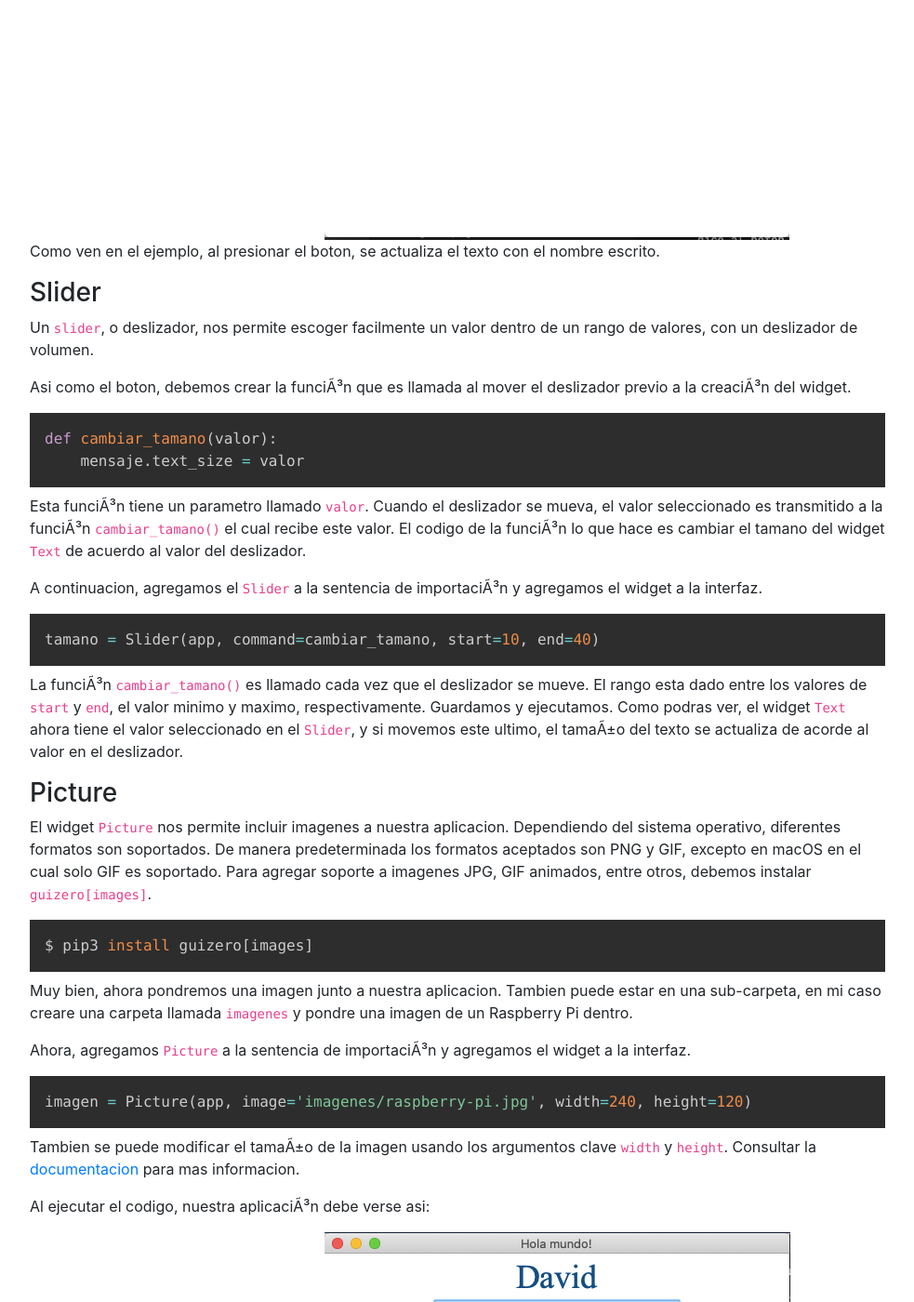
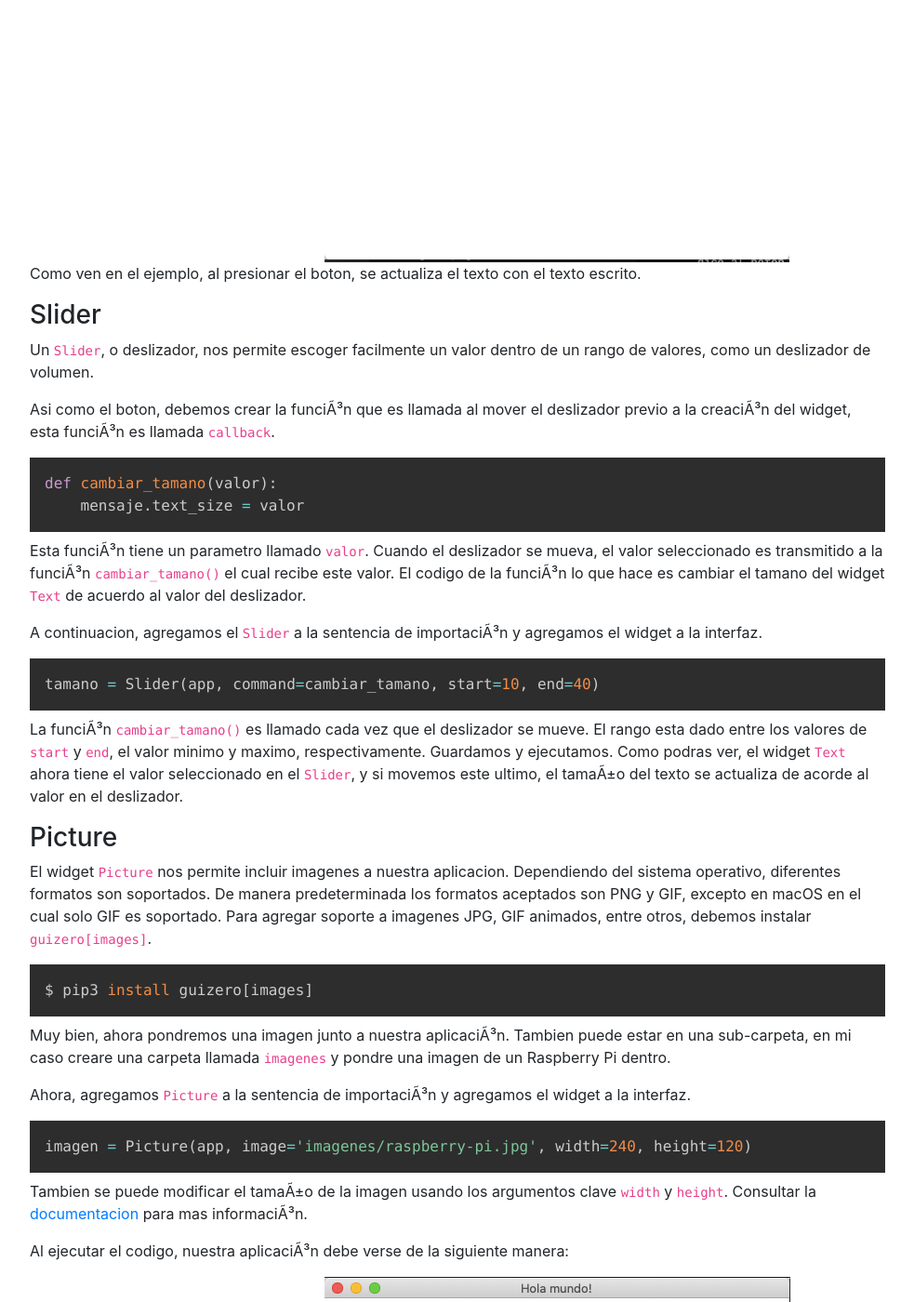
Before and after one commit to dbarrerap/dbarrerap.github.io, a Jekyll site: the page built from _posts/2020-05-02-python-guizero.md, in a window 1280 px wide and 1400 px high, scrolled down 3955 px. Shown: the whole window at 93% size, without its empty margins (148-1131 px from the left). Built offline with Jekyll 4.4.1, drawn with Linux system fonts in a browser that asks for light colours; nearby versions of some CDN libraries; comment, search, counter and statistics services are not loaded; some of the changed text lies outside the part shown.

Commit message:
Update 2020-05-02-python-guizero.md

````diff
--- a/_posts/2020-05-02-python-guizero.md
+++ b/_posts/2020-05-02-python-guizero.md
@@ -65,23 +65,23 @@
 mensaje = Text(app, text='Mi primera app')
 ```
 
-Aqui hemos creado un widget Text con el nombre ```mensaje```. El primer argumento le dice al widget quien es el elemento padre, en este caso la ventana principal, la cual creamos en anteriormente.
+Aqui hemos creado un widget Text con el nombre ```mensaje```. El primer argumento le dice al widget quien es el elemento padre, en este caso la ventana principal, la cual habíamos creado anteriormente.
 
 <div class="row"><div class="col-md-4 offset-md-4">
 <img src="/assets/ScreenShot2020-05-02_2158.png">
 </div></div>
 
-Debería verse como en la imagen arriba. Notas que le dijimos al widget el ```Text``` el texto a mostrar mediante ```text='Mi primera app'```? Esto es denominado un _argumento clave_, porque se ha especificado la clave ```text``` y el valor, o mas bien texto, a mostrar. Existen otros argumentos clave, los cuales se pueden agregar separándolos por comas.
+Debería verse como en la imagen arriba. Notas que le dijimos al widget ```Text``` el texto a mostrar mediante ```text='Mi primera app'```? Esto es denominado un _argumento clave_, porque se ha especificado la clave ```text``` y el valor, o mas bien texto, a mostrar. Existen otros argumentos clave, los cuales se pueden agregar separándolos por comas.
 
 ```python
 mensaje = Text(app, text='Mi primera app', size=36, font="Times New Roman", color="#003b6f")
 ```
 
-Leyendo [la documentación](https://lawsie.github.io/guizero/text/), podemos ver toda la lista de argumentos que pueden usarse, asi como sus posibles valores. En el ejemplo he usado ```size``` para el tamaño, ```font``` para la tipografia, la cual depende de la disponibilidad en el sistema, y por ultimo ```color```, pero no todos los colores pueden ser definidos por su nombre por lo cual tambien acepta un color usando su valor en hexadecimal.
+Leyendo [la documentación](https://lawsie.github.io/guizero/text/), podemos ver toda la lista de argumentos que pueden usarse, asi como sus posibles valores. En el ejemplo he usado ```size``` para el tamaño, ```font``` para la tipografia, la cual depende de la disponibilidad en el sistema, y por ultimo ```color```, pero no todos los colores pueden ser definidos por su nombre por lo cual tambien acepta un color usando su valor en hexadecimal, como lo he hecho en el ejemplo.
 
 ### TextBox
 
-El widget TextBox es usado para que el usuario pueda escribir datos (como el metodo ```input()```). Agreguemos uno a nuestra aplicación.
+El widget TextBox es usado para que el usuario pueda ingresar datos (como el metodo ```input()```). Agreguemos uno a nuestra aplicación.
 
 Agreguemos el widget a la sentencia de importación.
 
@@ -116,19 +116,19 @@
 actualizar_texto = PushButton(app, command=recibir_nombre, text='Escribir mi nombre')
 ```
 
-El primer argumento le dice al boton quien es su elemento padre. A continuación usamos argumentos clave: ```command``` le dice al boton cual función ejecutar cuando se presiona y ```text``` es el texto a mostrar en el boton. Guardamos y ejecutamos. Escribimos nuestro nombre en el campo de texto y presionamos el boton.
+El primer argumento le dice al boton quien es su elemento padre, esto es común entre todos los widgets. A continuación usamos argumentos clave: ```command``` le dice al boton cual función ejecutar cuando se presiona y ```text``` es el texto a mostrar en el boton. Guardamos y ejecutamos. Escribimos nuestro nombre en el campo de texto y presionamos el boton.
 
 <div class="row"><div class="col-md-4 offset-md-4">
 <img src="/assets/ScreenShot2020-05-03_1215.png">
 </div></div>
 
-Como ven en el ejemplo, al presionar el boton, se actualiza el texto con el nombre escrito.
+Como ven en el ejemplo, al presionar el boton, se actualiza el texto con el texto escrito.
 
 ### Slider
 
-Un ```slider```, o deslizador, nos permite escoger facilmente un valor dentro de un rango de valores, con un deslizador de volumen.
+Un ```Slider```, o deslizador, nos permite escoger facilmente un valor dentro de un rango de valores, como un deslizador de volumen.
 
-Asi como el boton, debemos crear la función que es llamada al mover el deslizador previo a la creación del widget.
+Asi como el boton, debemos crear la función que es llamada al mover el deslizador previo a la creación del widget, esta función es llamada ```callback```.
 
 ```python
 def cambiar_tamano(valor):
@@ -153,7 +153,7 @@
 $ pip3 install guizero[images]
 ```
 
-Muy bien, ahora pondremos una imagen junto a nuestra aplicacion. Tambien puede estar en una sub-carpeta, en mi caso creare una carpeta llamada ```imagenes``` y pondre una imagen de un Raspberry Pi dentro.
+Muy bien, ahora pondremos una imagen junto a nuestra aplicación. Tambien puede estar en una sub-carpeta, en mi caso creare una carpeta llamada ```imagenes``` y pondre una imagen de un Raspberry Pi dentro.
 
 Ahora, agregamos ```Picture``` a la sentencia de importación y agregamos el widget a la interfaz.
 
@@ -161,15 +161,15 @@
 imagen = Picture(app, image='imagenes/raspberry-pi.jpg', width=240, height=120)
 ```
 
-Tambien se puede modificar el tamaño de la imagen usando los argumentos clave ```width``` y ```height```. Consultar la [documentacion](https://lawsie.github.io/guizero/picture/) para mas informacion.
+Tambien se puede modificar el tamaño de la imagen usando los argumentos clave ```width``` y ```height```. Consultar la [documentacion](https://lawsie.github.io/guizero/picture/) para mas información.
 
-Al ejecutar el codigo, nuestra aplicación debe verse asi:
+Al ejecutar el codigo, nuestra aplicación debe verse de la siguiente manera:
 
 <div class="row"><div class="col-md-4 offset-md-4">
 <img src="/assets/ScreenShot2020-05-03_1501.png">
 </div></div>
 
-### Codigo Completo
+## Codigo Completo
 
 ```python
 from guizero import App, Text, TextBox, PushButton, Slider, Picture
````
Also changed, not shown: other parts of _posts/2020-05-02-python-guizero.md (+3 -3 lines).
